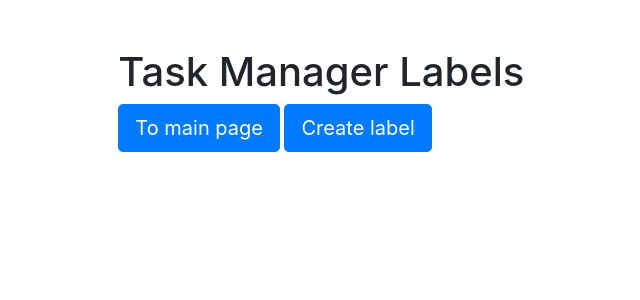
After one commit to dmitriy-ga/python-project-52, a Django app: page /labels/ in a window 1280 px wide. The commit adds this page. Shown: the top 300 px of the page, without its empty margins (119-759 px from the left). Run offline with Django 4.2, Linux system fonts and the light colour scheme; data that the repository does not hold is empty; some libraries are stand-ins or nearby versions.

Commit message:
Add CRUD and tests for labels

```diff
--- /dev/null
+++ b/task_manager/labels/apps.py
@@ -0,0 +1,6 @@
+from django.apps import AppConfig
+
+
+class LabelsConfig(AppConfig):
+    default_auto_field = 'django.db.models.BigAutoField'
+    name = 'task_manager.labels'
--- /dev/null
+++ b/task_manager/labels/urls.py
@@ -0,0 +1,15 @@
+from django.urls import path
+from task_manager.labels import views
+
+
+urlpatterns = [
+    path('', views.LabelsIndex.as_view(), name='labels_index'),
+
+    path('create/', views.LabelsCreate.as_view(), name='labels_create'),
+
+    path('<int:label_id>/update/',
+         views.LabelsUpdate.as_view(), name='labels_update'),
+
+    path('<int:label_id>/delete/',
+         views.LabelsDelete.as_view(), name='labels_delete'),
+]
--- /dev/null
+++ b/task_manager/labels/views.py
@@ -0,0 +1,34 @@
+from django.views.generic.edit import CreateView, UpdateView, DeleteView
+from django.views.generic import ListView
+from django.urls import reverse_lazy
+from .models import LabelModel
+
+
+class LabelsIndex(ListView):
+    template_name = 'labels/index.html'
+    model = LabelModel
+    context_object_name = 'labels'
+
+
+class LabelsCreate(CreateView):
+    template_name = 'labels/create.html'
+    model = LabelModel
+    success_url = reverse_lazy('labels_index')
+    fields = ['name', ]
+
+
+class LabelsUpdate(UpdateView):
+    template_name = 'labels/update.html'
+    model = LabelModel
+    success_url = reverse_lazy('labels_index')
+    fields = ['name', ]
+    context_object_name = 'label'
+    pk_url_kwarg = 'label_id'
+
+
+class LabelsDelete(DeleteView):
+    template_name = 'labels/delete.html'
+    model = LabelModel
+    success_url = reverse_lazy('labels_index')
+    context_object_name = 'label'
+    pk_url_kwarg = 'label_id'
--- a/task_manager/settings.py
+++ b/task_manager/settings.py
@@ -49,6 +49,7 @@ INSTALLED_APPS = [
     'task_manager.users',
     'task_manager.statuses',
     'task_manager.tasks',
+    'task_manager.labels',
     'bootstrap4',
 ]
 
--- a/task_manager/templates/index.html
+++ b/task_manager/templates/index.html
@@ -8,6 +8,7 @@
 <a class="btn btn-primary btn-lg" href="{% url 'users_index' %}">{% translate "Users" %}</a>
 <a class="btn btn-primary btn-lg" href="{% url 'statuses_index' %}">{% translate "Statuses" %}</a>
 <a class="btn btn-primary btn-lg" href="{% url 'tasks_index' %}">{% translate "Tasks" %}</a>
+<a class="btn btn-primary btn-lg" href="{% url 'labels_index' %}">{% translate "Labels" %}</a>
 <a class="btn btn-primary btn-lg" href="{% url 'login' %}">{% translate "Log In" %}</a>
 <a class="btn btn-primary btn-lg" href="{% url 'users_create' %}">{% translate "Sign Up" %}</a>
 <a class="btn btn-primary btn-lg" href="{% url 'logout' %}">{% translate "Log Out" %}</a>
--- /dev/null
+++ b/task_manager/templates/labels/index.html
@@ -0,0 +1,18 @@
+{% extends 'base.html' %}
+{% load bootstrap4 i18n %}
+
+{% block content %}
+<h1>{% translate "Task Manager Labels" %}</h1>
+<a class="btn btn-primary btn-lg" href="{% url 'main_page' %}">{% translate "To main page" %}</a>
+<a class="btn btn-primary btn-lg" href="{% url 'labels_create' %}">{% translate "Create label" %}</a>
+
+<div class="container">
+    <main>
+        {% for label in labels %}
+        <p>{{ label.name }}
+            <a href="{% url 'labels_update' label.id %}">Update</a>
+            <a href="{% url 'labels_delete' label.id %}">Delete</a></p>
+        {% endfor %}
+    </main>
+</div>
+{% endblock content %}
--- a/task_manager/urls.py
+++ b/task_manager/urls.py
@@ -24,6 +24,7 @@ urlpatterns = [
     path('users/', include('task_manager.users.urls')),
     path('statuses/', include('task_manager.statuses.urls')),
     path('tasks/', include('task_manager.tasks.urls')),
+    path('labels/', include('task_manager.labels.urls')),
     path('login/', views.ViewForLogin.as_view(), name='login'),
     path('logout/', LogoutView.as_view(), name='logout')
 ]
```
Also changed, not shown: task_manager/labels/admin.py (added, +7 -0 lines), task_manager/labels/models.py (added, +9 -0 lines), task_manager/labels/tests.py (added, +35 -0 lines), task_manager/templates/labels/create.html (added, +28 -0 lines), task_manager/templates/labels/delete.html (added, +11 -0 lines), task_manager/templates/labels/update.html (added, +28 -0 lines), task_manager/labels/__init__.py (added), task_manager/labels/migrations/0001_initial.py (added), task_manager/labels/migrations/__init__.py (added).
